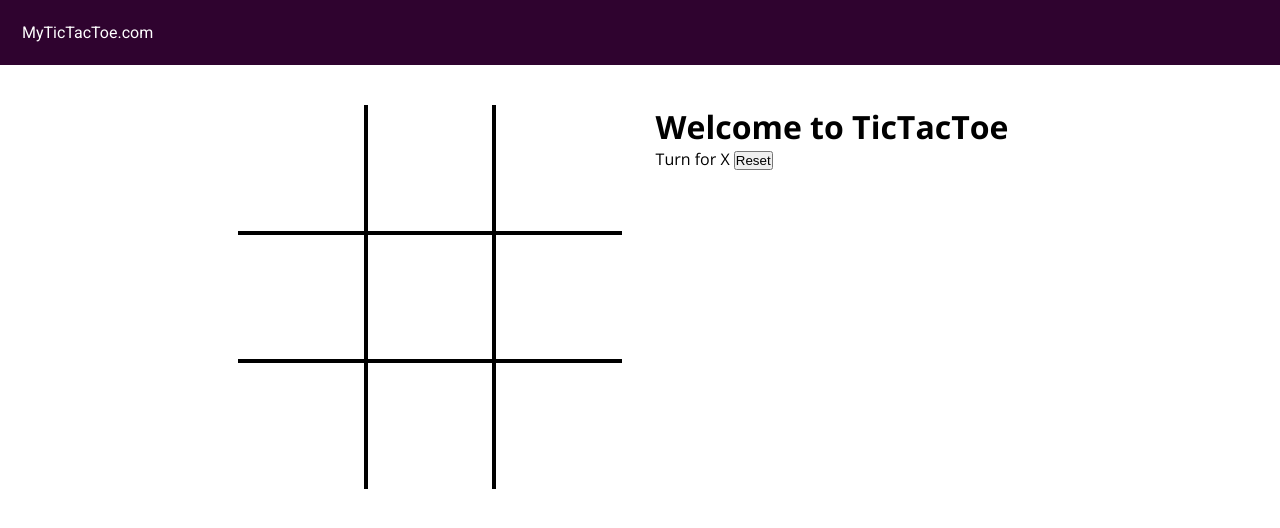
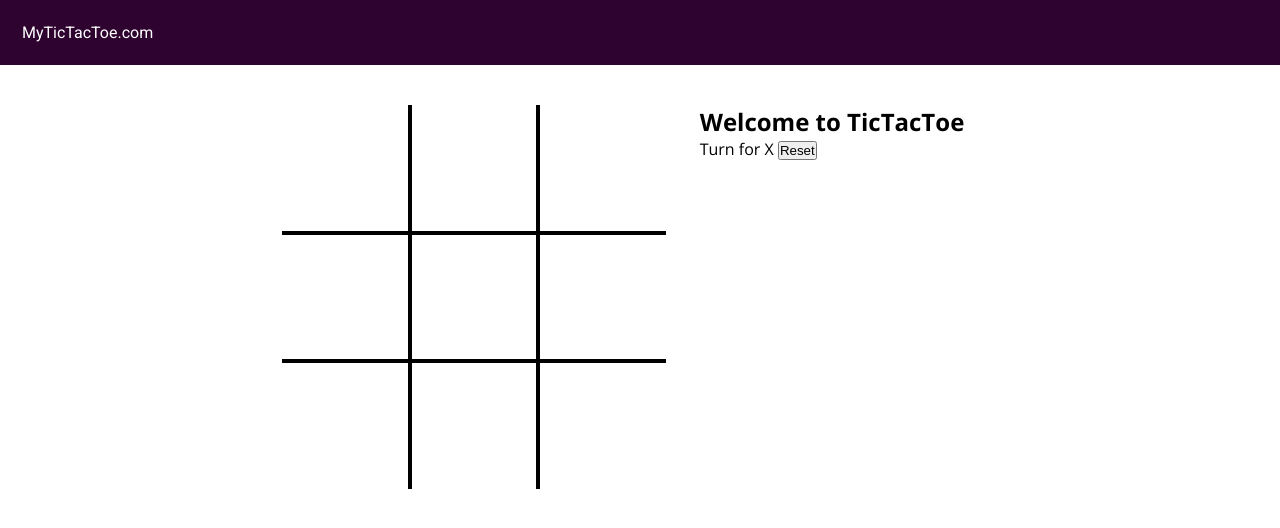
Before and after one commit to sarthakGIT0305/TicTacToeGame, a plain HTML site: page tic_tac_toe_game/index.html in a window 1280 px wide. Drawn offline with nearby package versions, Linux system fonts and the light colour scheme.

Commit message:
updated index file

```diff
--- a/tic_tac_toe_game/index.html
+++ b/tic_tac_toe_game/index.html
@@ -1,6 +1,5 @@
 <!DOCTYPE html>
 <html lang="en">
-
   <head>
     <meta charset="UTF-8" />
     <meta http-equiv="X-UA-Compatible" content="IE=edge" />
@@ -28,19 +27,16 @@
         <div class="box bb-0 br-0"><span class="boxText"></span></div>
       </div>
       <div class="gameinfo">
-            <h1>
-                Welcome to TicTacToe
-            </h1>
+        <h2>Welcome to TicTacToe</h2>
         <div>
           <span class="info">Turn for X</span>
           <button id="reset">Reset</button>
         </div>
         <div class="imgbox">
-                <img src="assets/excited.gif" alt="">
+          <img src="assets/excited.gif" alt="" />
         </div>
       </div>
     </div>
     <script src="script.js"></script>
   </body>
-
 </html>
```
Lines whose indentation alone changed are shown as unchanged.
